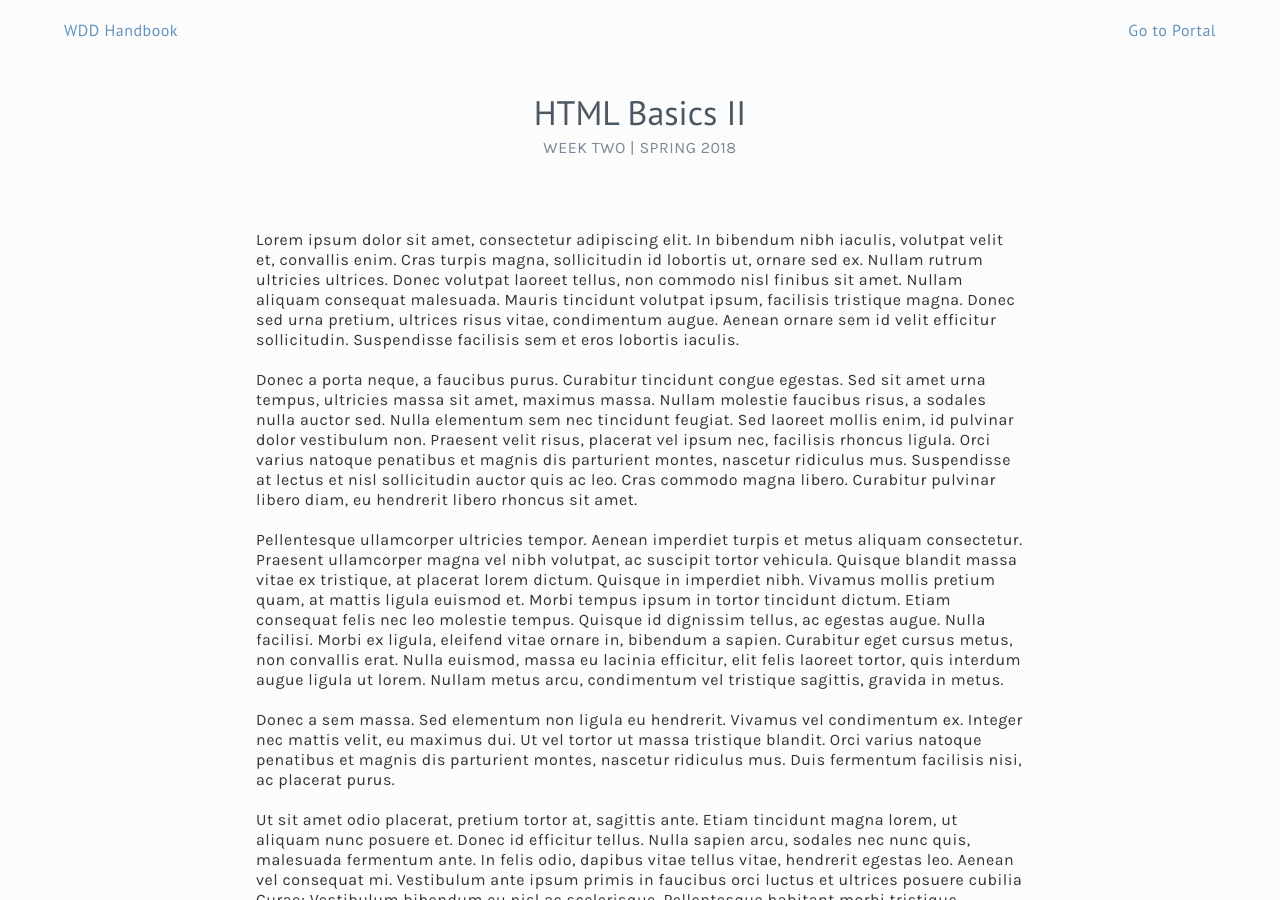
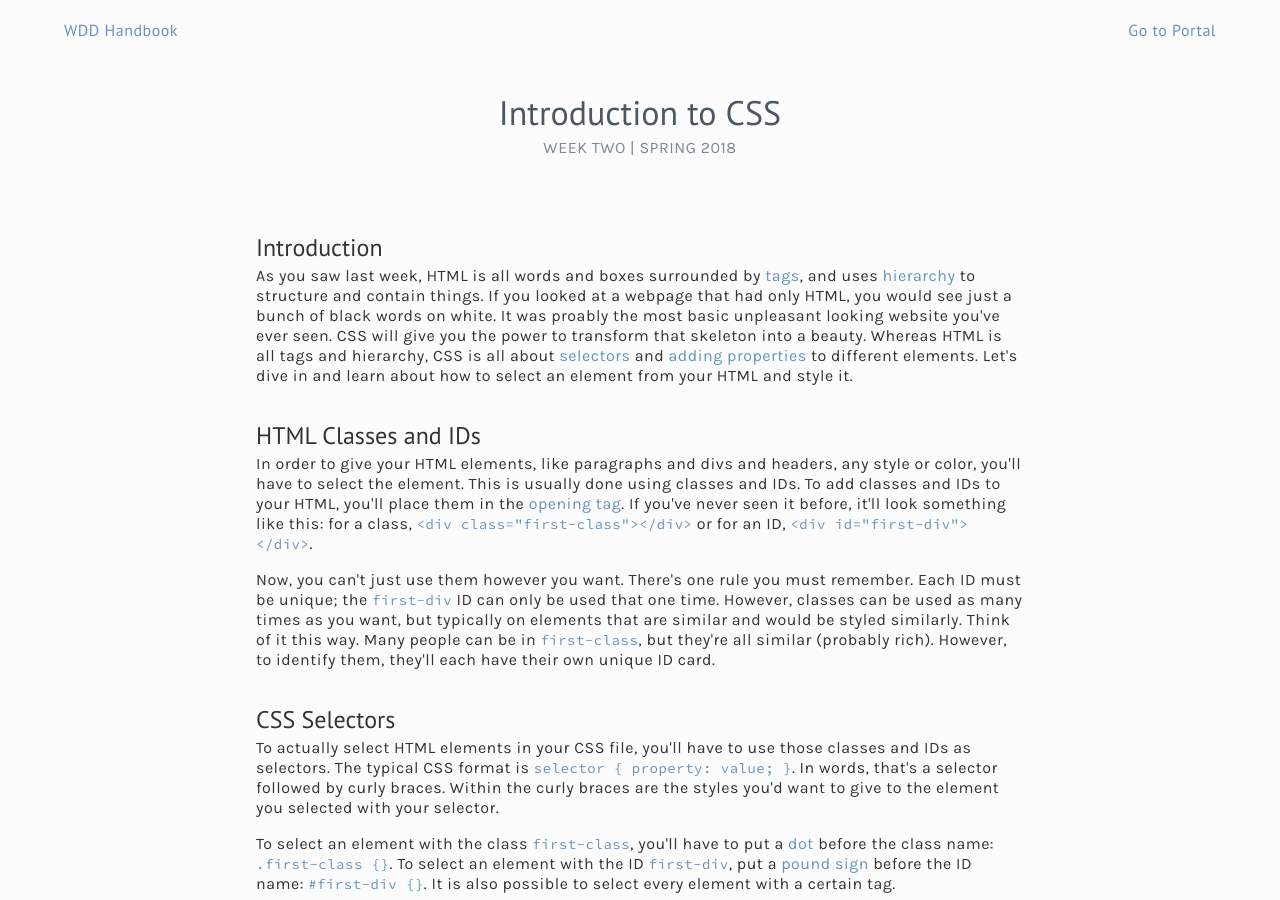
Before and after one commit to webdesigndecal/wddhandbook, a Jekyll site: the page built from content/programming/week-2.html, in a window 1280 px wide and 900 px high. Built offline with Jekyll 4.4.1, drawn with Linux system fonts in a browser that asks for light colours; nearby versions of some CDN libraries; some of the changed text lies outside the part shown.

Commit message:
Finish week two content

```diff
--- a/_includes/code.html
+++ b/_includes/code.html
@@ -22,19 +22,61 @@
 {% elsif include.week == 2 %}
 <pre>
     <code class="html">
+        &lt;!-- index.html --&gt;
+
         &lt;!DOCTYPE html&gt;
         &lt;html&gt;
             &lt;head&gt;
-                &lt;title&gt;HTML Basics II&lt;/title&gt;
+                &lt;title&gt;Introduction to CSS&lt;/title&gt;
+                &lt;link href="assets/css/styles.css" /&gt;
             &lt;/head&gt;
 
             &lt;body&gt;
-                &lt;div class="container"&gt;
-                    &lt;h1&gt;Heading&lt;/h1&gt;
-                    &lt;p&gt;This is a sentence inside paragraph tags.&lt;/p&gt;
+                &lt;div class="first-class both-classes"&gt;
+                    &lt;h1 id="citizen-one"&gt;First Class Citizen&lt;/h1&gt;
+                    &lt;h1 id="citizen-two"&gt;First Class Citizen&lt;/h1&gt;
+                    &lt;p&gt;I am a first class paragraph.&lt;/p&gt;
+                &lt;/div&gt;
+                &lt;div class="second-class both-classes"&gt;
+                    &lt;h1 id="citizen-three"&gt;Second Class Citizen&lt;/h1&gt;
+                    &lt;a class="second-class-link"&gt;I am a second class link.&lt;/a&gt;
+                    &lt;a class="second-class-link"&gt;I am a second class link too.&lt;/a&gt;
                 &lt;/div&gt;
             &lt;/body&gt;
         &lt;/html&gt;
+    </code>
+
+    <code class="css">
+        /* styles.css */
+
+        .both-classes {
+            color: #fff;
+            font-family: sans-serif;
+            text-align: center;
+        }
+
+        .first-class {
+            background-color: gold;
+            font-size: 16px;
+        }
+
+        .second-class {
+            background-color: silver;
+            font-size: 14px;
+        }
+
+        #citizen-one {
+            font-size: 40px;
+            color: red;
+        }
+
+        .second-class-link {
+            color: pink;
+        }
+
+        .second-class-link:hover {
+            color: white;
+        }
     </code>
 </pre>
 
--- a/_includes/programming-topic-list.html
+++ b/_includes/programming-topic-list.html
@@ -7,10 +7,10 @@
 
 {% include topic-item.html
     week=2
-    title="HTML Basics II"
+    title="Introduction to CSS"
     type="programming"
     url="../content/programming/week-2.html"
-    blurb="Advanced HTML tags, including lists, inputs, and divs. Intro to IDs and classes, and a peek at CSS." %}
+    blurb="Introduction to IDs and classes, how they're used with CSS, and a peek at CSS selectors and pseudoselectors." %}
 
 {% include topic-item.html
     week=3
--- a/content/programming/week-2.html
+++ b/content/programming/week-2.html
@@ -1,17 +1,63 @@
 ---
 week: Week Two
-title: HTML Basics II
+title: Introduction to CSS
 layout: content
 switch-text: "Design"
 link-type: "programming-link"
 
-text: "Lorem ipsum dolor sit amet, consectetur adipiscing elit. In bibendum nibh iaculis, volutpat velit et, convallis enim. Cras turpis magna, sollicitudin id lobortis ut, ornare sed ex. Nullam rutrum ultricies ultrices. Donec volutpat laoreet tellus, non commodo nisl finibus sit amet. Nullam aliquam consequat malesuada. Mauris tincidunt volutpat ipsum, facilisis tristique magna. Donec sed urna pretium, ultrices risus vitae, condimentum augue. Aenean ornare sem id velit efficitur sollicitudin. Suspendisse facilisis sem et eros lobortis iaculis.
+text: "
+<h2>Introduction</h2>
+<p>
+    As you saw last week, HTML is all words and boxes surrounded by <span class=\"programming-highlighted-text\">tags</span>, and uses <span class=\"programming-highlighted-text\">hierarchy</span> to structure and contain things. If you looked at a webpage that had only HTML, you would see just a bunch of black words on white. It was proably the most basic unpleasant looking website you've ever seen. CSS will give you the power to transform that skeleton into a beauty. Whereas HTML is all tags and hierarchy, CSS is all about <span class=\"programming-highlighted-text\">selectors</span> and <span class=\"programming-highlighted-text\">adding properties</span> to different elements. Let's dive in and learn about how to select an element from your HTML and style it.
+</p>
+
 <br/><br/>
-Donec a porta neque, a faucibus purus. Curabitur tincidunt congue egestas. Sed sit amet urna tempus, ultricies massa sit amet, maximus massa. Nullam molestie faucibus risus, a sodales nulla auctor sed. Nulla elementum sem nec tincidunt feugiat. Sed laoreet mollis enim, id pulvinar dolor vestibulum non. Praesent velit risus, placerat vel ipsum nec, facilisis rhoncus ligula. Orci varius natoque penatibus et magnis dis parturient montes, nascetur ridiculus mus. Suspendisse at lectus et nisl sollicitudin auctor quis ac leo. Cras commodo magna libero. Curabitur pulvinar libero diam, eu hendrerit libero rhoncus sit amet.
+
+<h2>HTML Classes and IDs</h2>
+<p>
+    In order to give your HTML elements, like paragraphs and divs and headers, any style or color, you'll have to select the element. This is usually done using classes and IDs. To add classes and IDs to your HTML, you'll place them in the <span class=\"programming-highlighted-text\">opening tag</span>. If you've never seen it before, it'll look something like this: for a class, <code class=\"programming-highlighted-text\">&lt;div class=\"first-class\"&gt;&lt;/div&gt;</code> or for an ID, <code class=\"programming-highlighted-text\">&lt;div id=\"first-div\"&gt;&lt;/div&gt;</code>.
+</p>
+<br/>
+<p>
+    Now, you can't just use them however you want. There's one rule you must remember. Each ID must be unique; the <code class=\"programming-highlighted-text\">first-div</code> ID can only be used that one time. However, classes can be used as many times as you want, but typically on elements that are similar and would be styled similarly. Think of it this way. Many people can be in <code class=\"programming-highlighted-text\">first-class</code>, but they're all similar (probably rich). However, to identify them, they'll each have their own unique ID card.
+</p>
+
 <br/><br/>
-Pellentesque ullamcorper ultricies tempor. Aenean imperdiet turpis et metus aliquam consectetur. Praesent ullamcorper magna vel nibh volutpat, ac suscipit tortor vehicula. Quisque blandit massa vitae ex tristique, at placerat lorem dictum. Quisque in imperdiet nibh. Vivamus mollis pretium quam, at mattis ligula euismod et. Morbi tempus ipsum in tortor tincidunt dictum. Etiam consequat felis nec leo molestie tempus. Quisque id dignissim tellus, ac egestas augue. Nulla facilisi. Morbi ex ligula, eleifend vitae ornare in, bibendum a sapien. Curabitur eget cursus metus, non convallis erat. Nulla euismod, massa eu lacinia efficitur, elit felis laoreet tortor, quis interdum augue ligula ut lorem. Nullam metus arcu, condimentum vel tristique sagittis, gravida in metus.
+
+<h2>CSS Selectors</h2>
+<p>
+    To actually select HTML elements in your CSS file, you'll have to use those classes and IDs as selectors. The typical CSS format is <code class=\"programming-highlighted-text\">selector { property: value; }</code>. In words, that's a selector followed by curly braces. Within the curly braces are the styles you'd want to give to the element you selected with your selector.
+</p>
+<br/>
+<p>
+    To select an element with the class <code class=\"programming-highlighted-text\">first-class</code>, you'll have to put a <span class=\"programming-highlighted-text\">dot</span> before the class name: <code class=\"programming-highlighted-text\">.first-class {}</code>. To select an element with the ID <code class=\"programming-highlighted-text\">first-div</code>, put a <span class=\"programming-highlighted-text\">pound sign</span> before the ID name: <code class=\"programming-highlighted-text\">#first-div {}</code>. It is also possible to select every element with a certain tag.
+</p>
+<br/>
+<p>
+    As a side note, if you wanted to select all divs, it's as simple as <code class=\"programming-highlighted-text\">div {}</code>. This is not done very often for any tag or element since we don't usually want to style every single div or paragraph or button in exactly the same way on a page. Even if we do want every div (or something else) the same on a simple page, if we add a special div later, it'll have certain styles already in place that might <span class=\"programming-highlighted-text\">confuse</span> whoever is writing or maintaining the code. Those styles already in place would also then have to be overriden.
+</p>
+<br/>
+<h3>Advanced Selector Use</h3>
+<p>
+    If you have a firm grasp on selectors, this section will give you even more selection power. Let's go through more selector possibilities. It is possible to select multiple classes at once using a comma: <code class=\"programming-highlighted-text\">.first-class, .second-class {}</code>. You can also select only elements that have both classes by putting no space between classes: <code class=\"programming-highlighted-text\">.first-class.second-class {}</code>. To select a child of a certain parent, put only a space between the classes: <code class=\"programming-highlighted-text\">.parent .child {}</code>. This selects all elements with the class <code class=\"programming-highlighted-text\">child</code> that have a parent with the class <code class=\"programming-highlighted-text\">parent</code>. Test out some fancy selectors <a class=\"programming-highlighted-text\" href=\"https://www.w3schools.com/cssref/trysel.asp\">here</a>.
+</p>
+
 <br/><br/>
-Donec a sem massa. Sed elementum non ligula eu hendrerit. Vivamus vel condimentum ex. Integer nec mattis velit, eu maximus dui. Ut vel tortor ut massa tristique blandit. Orci varius natoque penatibus et magnis dis parturient montes, nascetur ridiculus mus. Duis fermentum facilisis nisi, ac placerat purus.
+
+<h2>CSS Pseudo-class Selectors</h2>
+<p>
+    There are classes, and there are selectors. Now there are pseudo-class selectors! Pseudo-class selectors are keywords added to your selectors. They tell the CSS to select the HTML element when it is <span class=\"programming-highlighted-text\">in a certain state</span> of being.
+</p>
+<br/>
+<p>
+    When we're selecting things normally, we say \"hey CSS file dude, make that paragraph blue when it's in its default state\". With pseudo-selectors, we can style elements when they are in the state of being hovered upon by the user or when it's being clicked by the user. Let's make a blue paragraph green on hover. How you ask? It would look something like this: <code class=\"programming-highlighted-text\">.text:hover { color: green; }</code>. Now, let's make it turn blue again when hovered: <code class=\"programming-highlighted-text\">.text:active { color: blue; }</code>. As you can see, we take the selector, add a <span class=\"programming-highlighted-text\">colon</span>, and then specify the state we want to style.
+</p>
+
 <br/><br/>
-Ut sit amet odio placerat, pretium tortor at, sagittis ante. Etiam tincidunt magna lorem, ut aliquam nunc posuere et. Donec id efficitur tellus. Nulla sapien arcu, sodales nec nunc quis, malesuada fermentum ante. In felis odio, dapibus vitae tellus vitae, hendrerit egestas leo. Aenean vel consequat mi. Vestibulum ante ipsum primis in faucibus orci luctus et ultrices posuere cubilia Curae; Vestibulum bibendum eu nisl ac scelerisque. Pellentesque habitant morbi tristique senectus et netus et malesuada fames ac turpis egestas. Duis dignissim, sem sit amet efficitur accumsan, ligula ante gravida mauris, ac rhoncus neque nisl sit amet est. Morbi hendrerit fringilla diam, in malesuada lacus scelerisque dignissim."
+
+<h2>Adding CSS Properties</h2>
+<p>
+    As mentioned earlier, the CSS format is <code class=\"programming-highlighted-text\">selector { property: value; }</code>. We've got the selectors and pseudoselectors down. Now you're free to actually style those elements by adding properties and values inside the curly braces! There is a pretty good list of CSS properties <a class=\"programming-highlighted-text\" href=\"http://www.htmldog.com/references/css/properties/\">here</a>. See the below code for an example of some common properties. Try pasting the code into into your own HTML or CSS files to see what it looks like!
+</p>
+"
 ---
```
Also changed, not shown: content/programming/week-1.html (+0 -12 lines).
